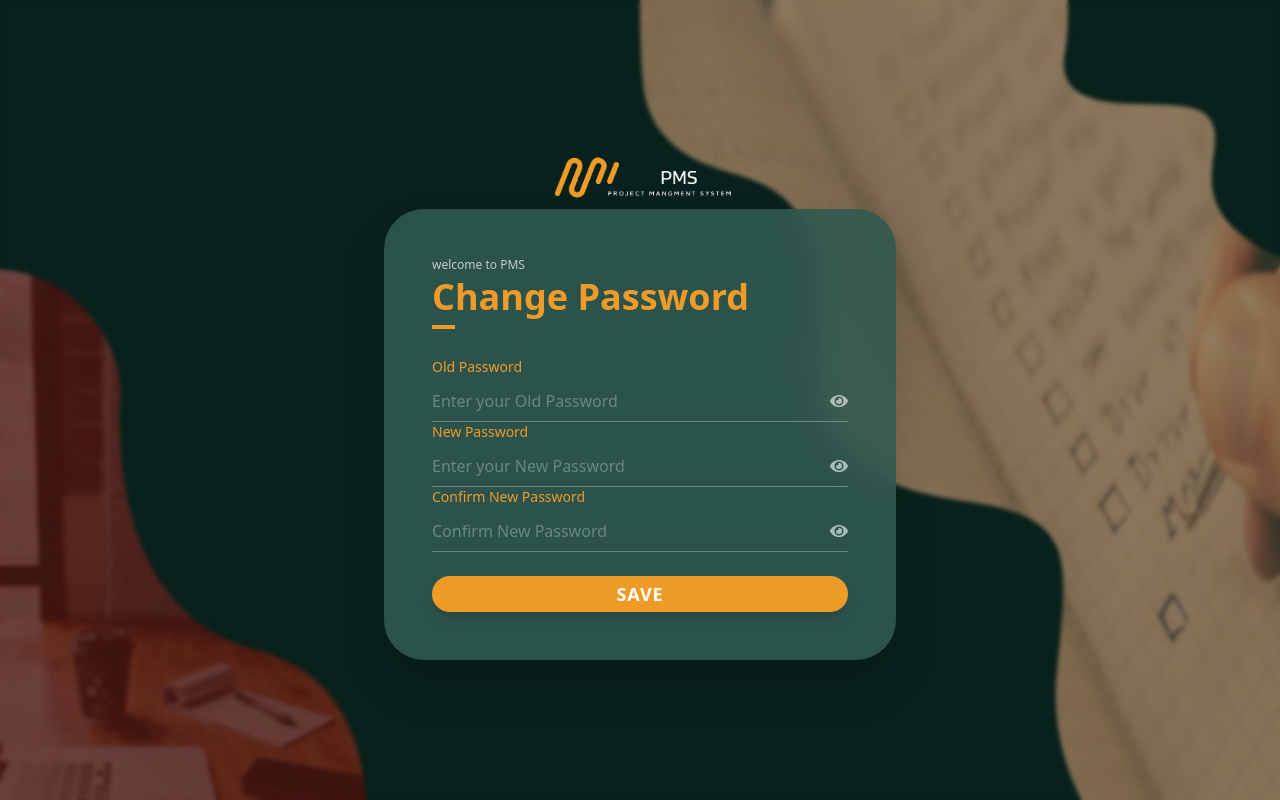
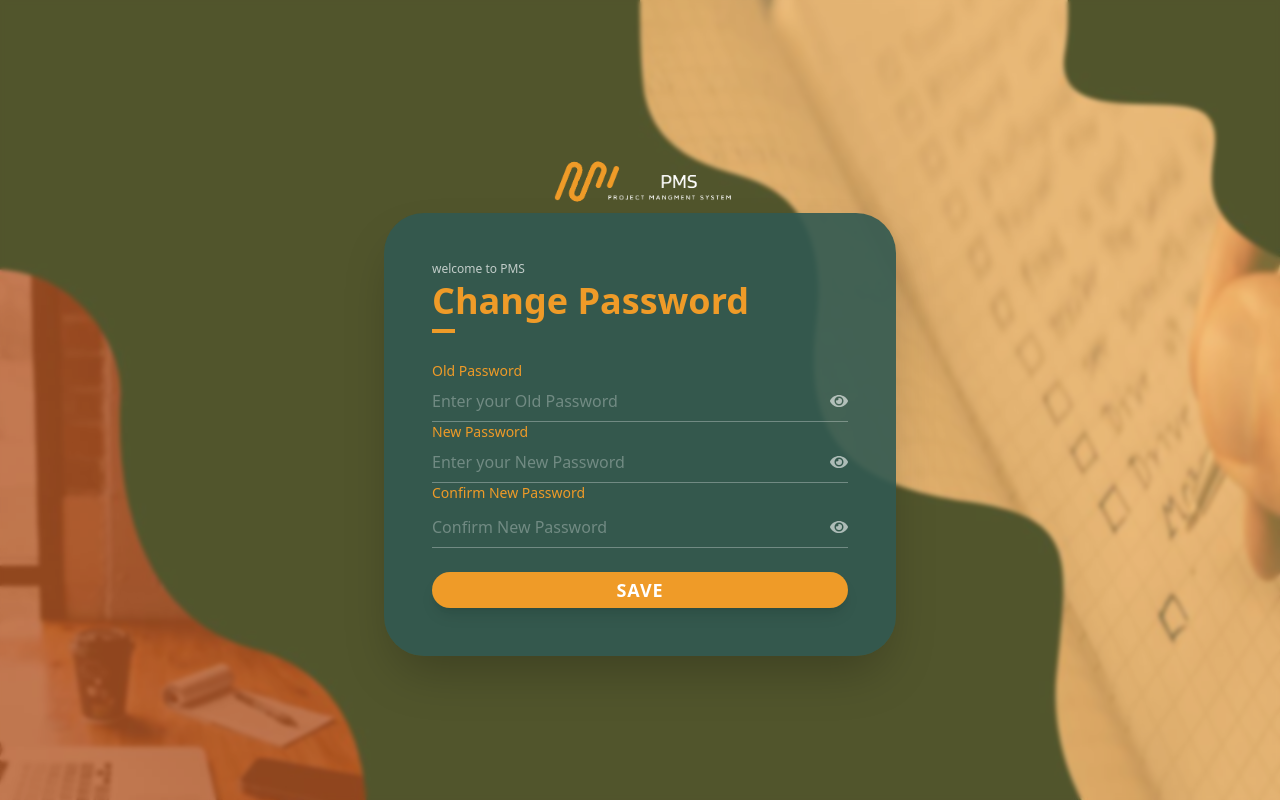
Before and after one commit to IbrahimMohram1/PMS, a React (Vite) app: page /change-password in a window 1280 px wide. Built offline with nearby package versions, Linux system fonts and the light colour scheme.

Commit message:
Y- edit ui for auth

```diff
--- a/src/AuthModule/Components/ChangePassword/ChangePassword.jsx
+++ b/src/AuthModule/Components/ChangePassword/ChangePassword.jsx
@@ -37,7 +37,7 @@ export default function ChangePassword() {
       ></div>
 
       {/* Dark Overlay */}
-      <div className="absolute inset-0 bg-black/40 backdrop-blur-[2px]"></div>
+      <div className="absolute inset-0 bg-[#EF9B284D] backdrop-blur-[2px]"></div>
 
       {/* Container for Logo + Form */}
       <div className="relative z-10 w-full max-w-lg mx-4 flex flex-col items-center">
@@ -49,23 +49,23 @@ export default function ChangePassword() {
         </div>
 
         {/* 2. Main Card (Form) */}
-        <div className="w-full p-4 sm:p-12 rounded-[2.5rem] bg-[#315951]/90 shadow-2xl text-white backdrop-blur-md">
+        <div className="w-full p-4 sm:p-12 rounded-[2.5rem] bg-[#315951]/90 shadow-2xl text-white backdrop-blur-[1px]">
           {/* Title Section */}
           <div className="mb-10">
             <p className="text-xs text-white/70 mb-1">welcome to PMS</p>
-            <div className="relative inline-block">
+
              <h2 className="text-4xl font-bold text-[#EF9B28]">
           <span className="border-b-4 border-[#EF9B28] pb-1">C</span>
           hange Password
         </h2>
             </div>
-          </div>
+
 
           {/* Form */}
           <form onSubmit={handleSubmit(onSubmit)} >
             {/* Old Password */}
             <div className="relative">
-              <label className="block text-[#EF9B28] text-sm mb-1">Old Password</label>
+              <label className="block text-[#EF9B28] text-sm">Old Password</label>
               <div className="relative border-b border-white/30 focus-within:border-[#EF9B28] transition-colors">
                 <input
                   type={showOld ? "text" : "password"}
@@ -86,7 +86,7 @@ export default function ChangePassword() {
 
             {/* New Password */}
             <div className="relative">
-              <label className="block text-[#EF9B28] text-sm mb-1">New Password</label>
+              <label className="block text-[#EF9B28] text-sm ">New Password</label>
               <div className="relative border-b border-white/30 focus-within:border-[#EF9B28] transition-colors">
                 <input
                   type={showNew ? "text" : "password"}
--- a/src/AuthModule/Components/ForgetPassword/ForgetPassword.jsx
+++ b/src/AuthModule/Components/ForgetPassword/ForgetPassword.jsx
@@ -3,7 +3,7 @@ import { Button } from "flowbite-react";
 import { useForm } from "react-hook-form";
 import { useAuthApi } from "../../../Hooks/useAuth";
 import logo from "../../../assets/logoo.png";
-import ChangeBg from "../../../assets/img3.jpeg";
+import ForgetBg from "../../../assets/img4.jpeg";
 
 export default function ForgetPassword() {
   const { forgetPassword, loading } = useAuthApi();
@@ -32,11 +32,10 @@ export default function ForgetPassword() {
       {/* Background Image */}
       <div
         className="absolute inset-0 bg-cover bg-center"
-        style={{ backgroundImage: `url(${ChangeBg})` }}
+        style={{ backgroundImage: `url(${ForgetBg})` }}
       ></div>
 
-      {/* Dark Overlay */}
-      <div className="absolute inset-0 bg-black/40 backdrop-blur-[2px]"></div>
+
 
       {/* Container for Logo + Form */}
       <div className="relative z-10 w-full max-w-lg mx-4 flex flex-col items-center">
--- a/src/AuthModule/Components/ResetPassword/ResetPassword.jsx
+++ b/src/AuthModule/Components/ResetPassword/ResetPassword.jsx
@@ -2,7 +2,7 @@ import React, { useState } from "react";
 import { useForm, useWatch } from "react-hook-form";
 import { useAuthApi } from "../../../Hooks/useAuth";
 import logo from "../../../assets/logoo.png";
-import ChangeBg from "../../../assets/img3.jpeg";
+import ResetBg from "../../../assets/img2.jpeg";
 import { FaEye, FaEyeSlash } from "react-icons/fa";
 
 export default function ResetPassword() {
@@ -52,9 +52,9 @@ export default function ResetPassword() {
       {/* Background */}
       <div
         className="absolute inset-0 bg-cover bg-center"
-        style={{ backgroundImage: `url(${ChangeBg})` }}
+        style={{ backgroundImage: `url(${ResetBg})` }}
       ></div>
-      <div className="absolute inset-0 bg-black/40 backdrop-blur-[2px]"></div>
+
 
       {/* Container */}
       <div className="relative z-10 w-full max-w-lg mx-4 flex flex-col items-center">
```
Also changed, not shown: src/assets/img4.jpeg (renamed from src/assets/WhatsApp Image 2026-01-01 at 11.11.59 PM.jpeg).
